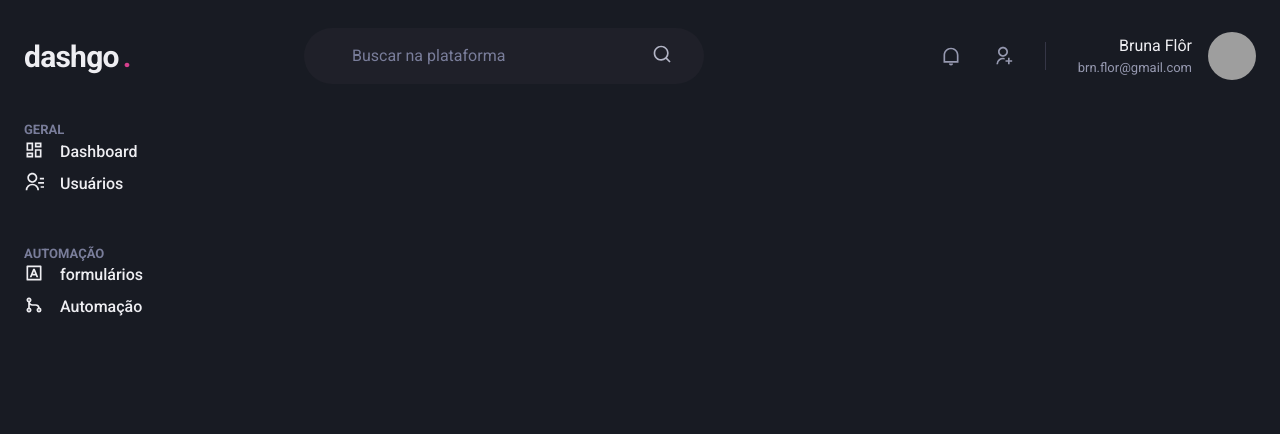
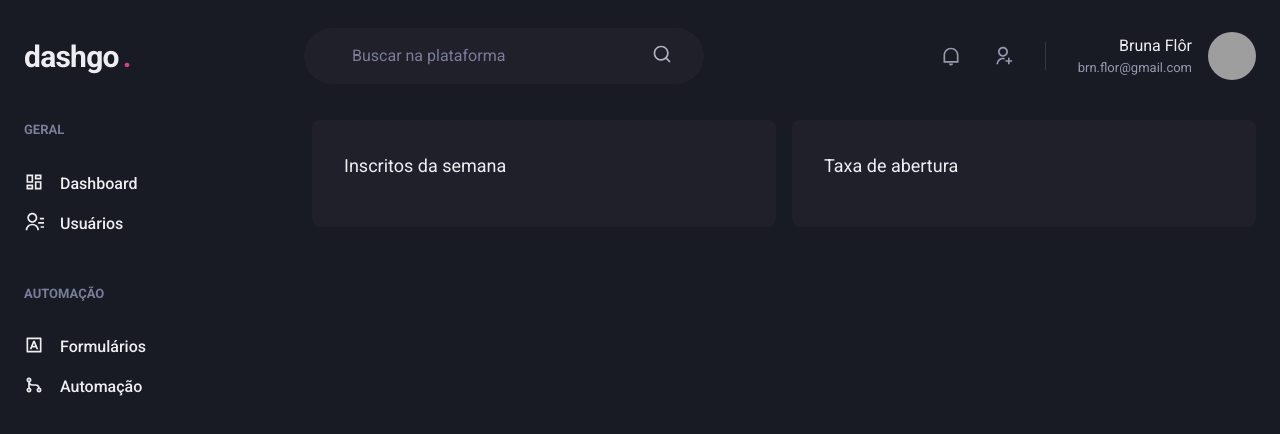
Before and after one commit to bruflor/ignite21-reactjs-dashgo, a Next.js app: page /dashboard in a window 1280 px wide. Shown: the top 434 px of the page. Built offline with nearby package versions, Linux system fonts and the light colour scheme; grey boxes are pictures that could not be loaded.

Commit message:
cards on dashboard

```diff
--- a/src/components/Sidebar.tsx
+++ b/src/components/Sidebar.tsx
@@ -10,7 +10,7 @@ export function Sidebar() {
                     <Text fontWeight="bold" color='gray.400' fontSize="small">
                         GERAL
                     </Text>
-                    <Stack display="flex" align="stretch">
+                    <Stack spacing="4" mt="8"  display="flex" align="stretch">
                         <Link display="flex" alignContent="center">
                             <Icon as={RiDashboardLine} fontSize="20" />
                             <Text ml="4" fontWeight="medium">Dashboard</Text>
@@ -26,10 +26,10 @@ export function Sidebar() {
                     <Text fontWeight="bold" color='gray.400' fontSize="small">
                         AUTOMAÇÃO
                     </Text>
-                    <Stack display="flex" align="stretch">
+                    <Stack spacing="4" mt="8" display="flex" align="stretch">
                         <Link display="flex" alignContent="center">
                             <Icon as={RiInputMethodLine} fontSize="20" />
-                            <Text ml="4" fontWeight="medium">formulários</Text>
+                            <Text ml="4" fontWeight="medium">Formulários</Text>
                         </Link>
                         <Link display="flex" alignContent="center">
                             <Icon as={RiGitMergeLine} fontSize="20" />
--- a/src/pages/dashboard.tsx
+++ b/src/pages/dashboard.tsx
@@ -1,13 +1,28 @@
 import { Header } from "@/components/Header";
 import { Sidebar } from "@/components/Sidebar";
-import { Flex } from "@chakra-ui/react";
+import { Box, Flex, SimpleGrid, Text } from "@chakra-ui/react";
 
 export default function Dashboard(){
     return(
         <Flex direction="column" h="100vh">
             <Header />
+
             <Flex w="100%" my="6" maxWidth={1480} mx="auto" px="6">
                 <Sidebar />
+
+                <SimpleGrid alignContent="flex-start" flex="1" gap="4" minChildWidth="320px">
+                    <Box p="8" bg="gray.800" borderRadius={8}>
+                        <Text fontSize="lg" mb="4">
+                            Inscritos da semana
+                        </Text>
+                    </Box>
+                    <Box p="8" bg="gray.800" borderRadius={8}>
+                        <Text fontSize="lg" mb="4">
+                            Taxa de abertura
+                        </Text>
+                    </Box>
+
+                </SimpleGrid>
             </Flex>
 
         </Flex>
```
